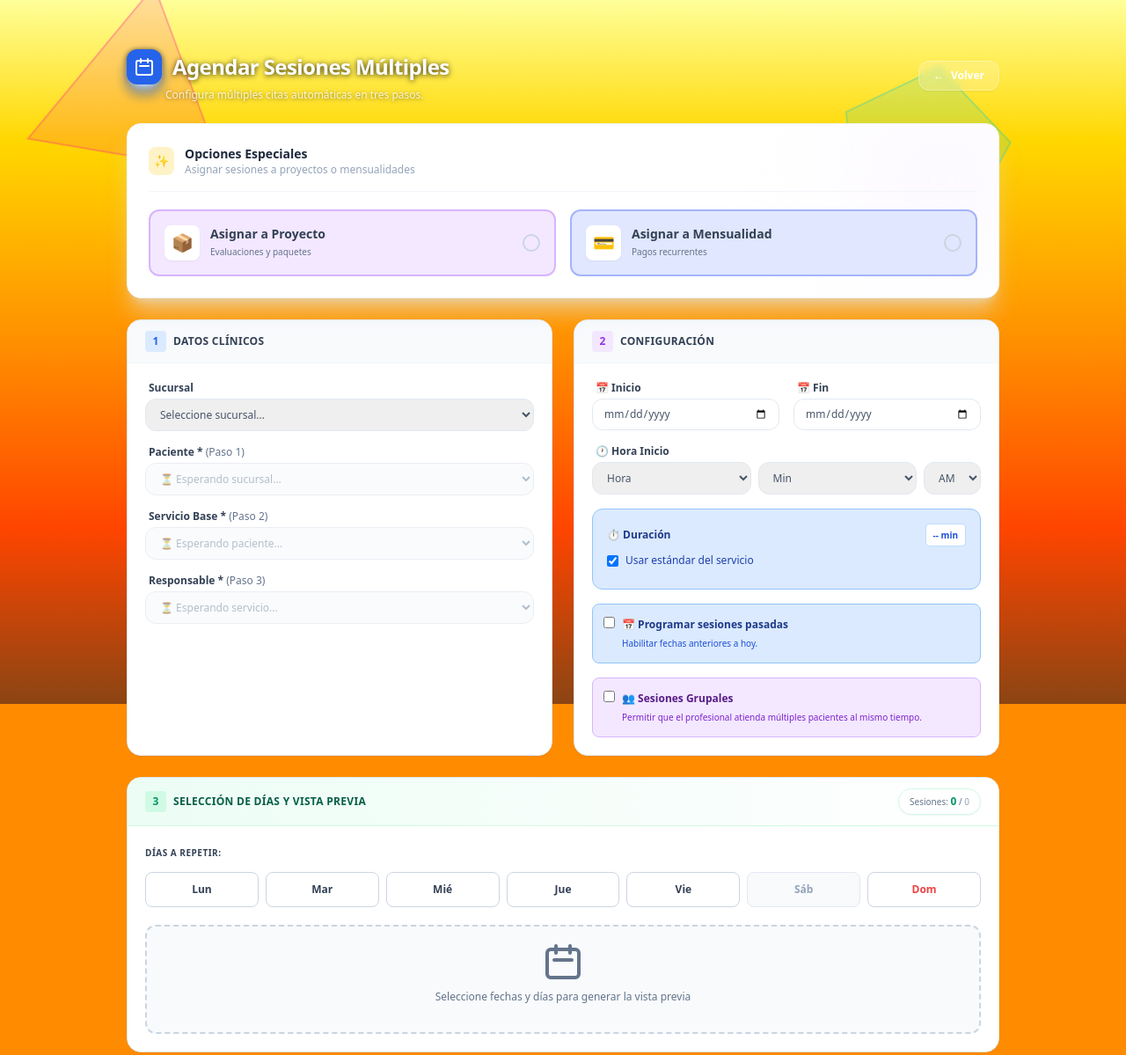
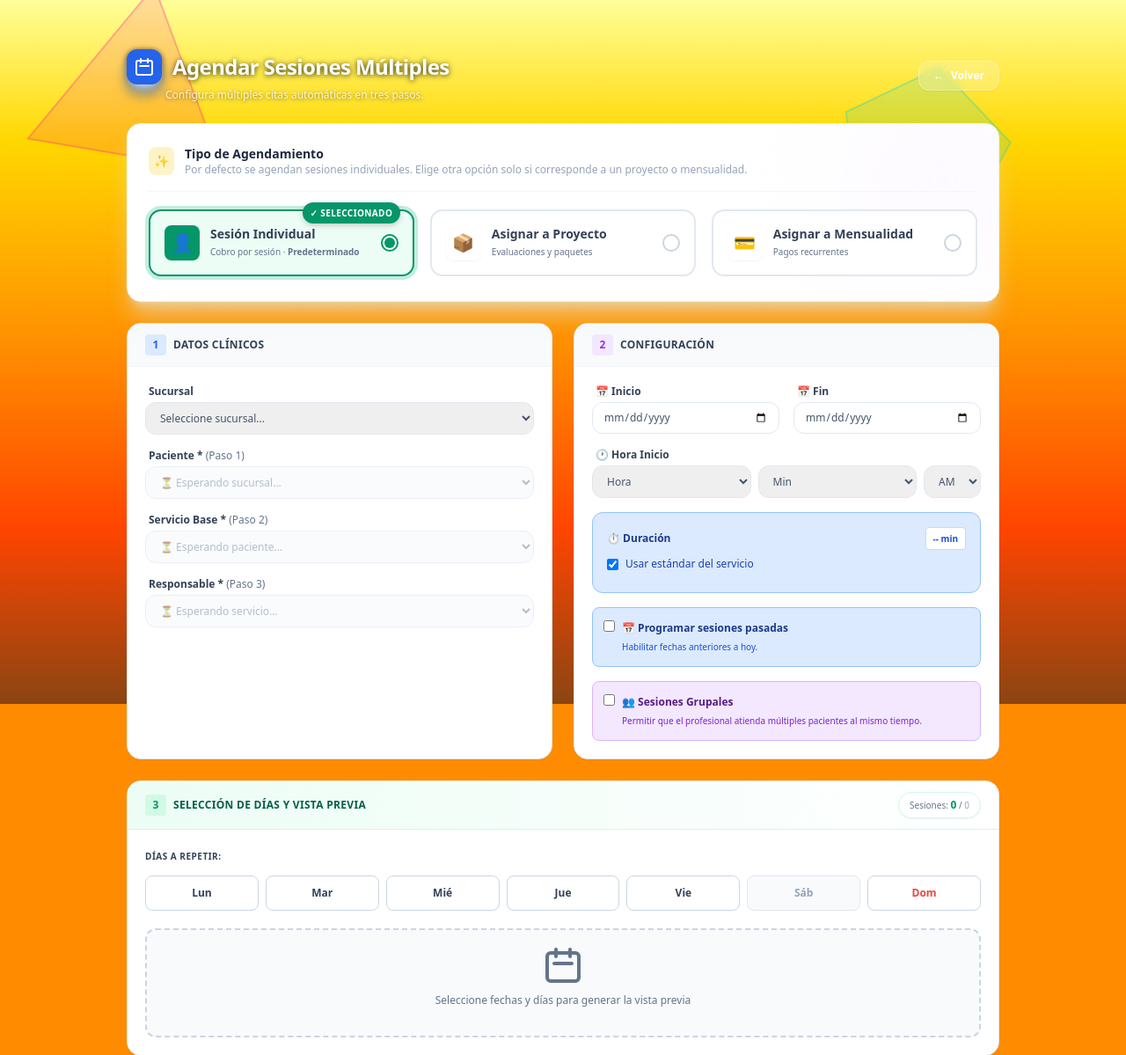
Before and after one commit to casoval/centro_terapias_v2, a Django app: template templates/agenda/agendar_recurrente.html in a window 1280 px wide. Shown: the top 1199 px of the page at 88% size. Run offline with Django 5.2, Linux system fonts and the light colour scheme; the template is opened without the code that fills it, so the values that code supplies are empty; some libraries are stand-ins or nearby versions.

Commit message:
mejoras de agenda y lista

```diff
--- a/templates/agenda/agendar_recurrente.html
+++ b/templates/agenda/agendar_recurrente.html
@@ -4,6 +4,27 @@
 {% block title %}Agendar Sesiones Recurrentes{% endblock %}
 
 {% block content %}
+
+<style>
+.opt-grid{display:grid;gap:1.1rem;grid-template-columns:1fr}
+@media(min-width:768px){.opt-grid{grid-template-columns:repeat(3,1fr)}}
+.opt-card{position:relative;display:block;cursor:pointer;background:#fff;border:2px solid #e2e8f0;border-radius:14px;padding:1rem;transition:all .2s ease}
+.opt-card:hover{border-color:#94a3b8;background:#f8fafc}
+.opt-tag{display:none;position:absolute;top:-10px;right:14px;font-size:10px;font-weight:800;color:#fff;padding:2px 9px;border-radius:999px;letter-spacing:.04em;box-shadow:0 2px 6px rgba(0,0,0,.2)}
+.opt-dot{background:#059669;transform:scale(0);transition:transform .2s}
+/* Sesión individual: seleccionada cuando ninguna otra opción está marcada */
+.opt-grid:not(:has(.opt-input:checked)) .opt-individual{border-color:#059669;background:#ecfdf5;box-shadow:0 0 0 4px rgba(16,185,129,.25)}
+.opt-grid:not(:has(.opt-input:checked)) .opt-individual .opt-tag{display:block}
+.opt-grid:not(:has(.opt-input:checked)) .opt-individual .opt-radio{border-color:#059669}
+.opt-grid:not(:has(.opt-input:checked)) .opt-individual .opt-dot{transform:scale(1)}
+.opt-grid:not(:has(.opt-input:checked)) .opt-individual .opt-icon{background:#059669}
+/* Proyecto / Mensualidad seleccionadas */
+.opt-input:checked + .opt-proyecto{border-color:#7c3aed;background:#f5f3ff;box-shadow:0 0 0 4px rgba(124,58,237,.25)}
+.opt-input:checked + .opt-mensualidad{border-color:#4f46e5;background:#eef2ff;box-shadow:0 0 0 4px rgba(79,70,229,.25)}
+.opt-input:checked + .opt-card .opt-tag{display:block}
+.opt-input:focus-visible + .opt-card,.opt-individual:focus-visible{outline:3px solid #2563eb;outline-offset:2px}
+.opt-input:disabled + .opt-card{opacity:.5;cursor:not-allowed}
+</style>
 <div class="py-6 text-sm text-slate-600 font-sans">
     <div class="max-w-5xl mx-auto px-4">
 
@@ -34,20 +55,32 @@
                     <div class="flex items-center gap-3 mb-5 border-b border-slate-100 pb-4">
                         <div class="bg-amber-100 text-amber-600 p-1.5 rounded-lg">✨</div>
                         <div>
-                            <h3 class="font-bold text-slate-800">Opciones Especiales</h3>
-                            <p class="text-slate-400 text-xs">Asignar sesiones a proyectos o mensualidades</p>
+                            <h3 class="font-bold text-slate-800">Tipo de Agendamiento</h3>
+                            <p class="text-slate-400 text-xs">Por defecto se agendan sesiones individuales. Elige otra opción solo si corresponde a un proyecto o mensualidad.</p>
                         </div>
                     </div>
 
-                    <div class="grid grid-cols-1 lg:grid-cols-2 gap-4">
-                        <div class="group relative">
-                            <input type="checkbox" id="asignar_proyecto" name="asignar_proyecto" class="peer sr-only" onchange="toggleProyectoSelect()" {% if proyecto_preseleccionado %}checked{% endif %}>
-
-                            <label for="asignar_proyecto" id="label-asignar-proyecto" class="block cursor-pointer bg-purple-100 border-2 border-purple-300 rounded-xl p-4 hover:bg-purple-200 hover:border-purple-400 hover:shadow-sm peer-checked:bg-purple-200 peer-checked:border-purple-500 peer-checked:shadow-md transition-all duration-300">
+                    <div class="opt-grid">
+                        <div id="card-individual" class="opt-card opt-individual" role="button" tabindex="0" onclick="seleccionarSesionIndividual()" onkeydown="if(event.key==='Enter'||event.key===' '){event.preventDefault();seleccionarSesionIndividual();}">
+                            <span class="opt-tag" style="background:#059669">✓ SELECCIONADO</span>
+                            <div class="flex items-center gap-3">
+                                <div class="w-10 h-10 rounded-lg bg-white shadow-sm flex items-center justify-center text-xl opt-icon">👤</div>
+                                <div class="flex-1">
+                                    <h4 class="font-bold text-slate-700 text-sm">Sesión Individual</h4>
+                                    <p class="text-[10px] text-slate-500">Cobro por sesión · <b>Predeterminado</b></p>
+                                </div>
+                                <div class="w-5 h-5 rounded-full border-2 border-slate-300 flex items-center justify-center opt-radio">
+                                    <div class="w-3 h-3 rounded-full opt-dot"></div>
+                                </div>
+                            </div>
+                        </div>
+
+                        <div class="relative">
+                            <input type="checkbox" id="asignar_proyecto" name="asignar_proyecto" class="peer sr-only opt-input" onchange="toggleProyectoSelect()" {% if proyecto_preseleccionado %}checked{% endif %}>
+                            <label for="asignar_proyecto" id="label-asignar-proyecto" class="opt-card opt-proyecto">
+                                <span class="opt-tag" style="background:#7c3aed">✓ SELECCIONADO</span>
                                 <div class="flex items-center gap-3">
-                                    <div class="w-10 h-10 rounded-lg bg-white shadow-sm flex items-center justify-center text-xl transition-colors" id="icon-proyecto">
-                                        📦
-                                    </div>
+                                    <div class="w-10 h-10 rounded-lg bg-white shadow-sm flex items-center justify-center text-xl transition-colors" id="icon-proyecto">📦</div>
                                     <div class="flex-1">
                                         <h4 class="font-bold text-slate-700 text-sm" id="title-proyecto">Asignar a Proyecto</h4>
                                         <p class="text-[10px] text-slate-500">Evaluaciones y paquetes</p>
@@ -57,7 +90,27 @@
                                     </div>
                                 </div>
                             </label>
-
+                        </div>
+
+                        <div class="relative">
+                            <input type="checkbox" id="asignar_mensualidad" name="asignar_mensualidad" class="peer sr-only opt-input" onchange="toggleMensualidadSelect()">
+                            <label for="asignar_mensualidad" id="label-asignar-mensualidad" class="opt-card opt-mensualidad">
+                                <span class="opt-tag" style="background:#4f46e5">✓ SELECCIONADO</span>
+                                <div class="flex items-center gap-3">
+                                    <div class="w-10 h-10 rounded-lg bg-white shadow-sm flex items-center justify-center text-xl transition-colors" id="icon-mensualidad">💳</div>
+                                    <div class="flex-1">
+                                        <h4 class="font-bold text-slate-700 text-sm" id="title-mensualidad">Asignar a Mensualidad</h4>
+                                        <p class="text-[10px] text-slate-500">Pagos recurrentes</p>
+                                    </div>
+                                    <div class="w-5 h-5 rounded-full border-2 border-slate-300 transition-all flex items-center justify-center" id="radio-mensualidad">
+                                        <div class="w-3 h-3 rounded-full bg-indigo-600 scale-0 transition-transform" id="radio-mensualidad-inner"></div>
+                                    </div>
+                                </div>
+                            </label>
+                        </div>
+                    </div>
+
+                    <div class="mt-1">
                             <div id="proyecto-select-container" class="{% if not proyecto_preseleccionado %}hidden{% endif %} mt-3 pl-1 pr-1 animate-fade-in">
                                 <div class="bg-white p-4 rounded-xl border border-purple-100 shadow-sm">
                                     <label class="block text-xs font-bold text-purple-800 mb-2">Seleccionar Proyecto</label>
@@ -89,26 +142,6 @@
                                     </div>
                                 </div>
                             </div>
-                        </div>
-
-                        <div class="group relative">
-                            <input type="checkbox" id="asignar_mensualidad" name="asignar_mensualidad" class="peer sr-only" onchange="toggleMensualidadSelect()">
-
-                            <label for="asignar_mensualidad" id="label-asignar-mensualidad" class="block cursor-pointer bg-indigo-100 border-2 border-indigo-300 rounded-xl p-4 hover:bg-indigo-200 hover:border-indigo-400 hover:shadow-sm peer-checked:bg-indigo-200 peer-checked:border-indigo-500 peer-checked:shadow-md transition-all duration-300">
-                                <div class="flex items-center gap-3">
-                                    <div class="w-10 h-10 rounded-lg bg-white shadow-sm flex items-center justify-center text-xl transition-colors" id="icon-mensualidad">
-                                        💳
-                                    </div>
-                                    <div class="flex-1">
-                                        <h4 class="font-bold text-slate-700 text-sm" id="title-mensualidad">Asignar a Mensualidad</h4>
-                                        <p class="text-[10px] text-slate-500">Pagos recurrentes</p>
-                                    </div>
-                                    <div class="w-5 h-5 rounded-full border-2 border-slate-300 transition-all flex items-center justify-center" id="radio-mensualidad">
-                                        <div class="w-3 h-3 rounded-full bg-indigo-600 scale-0 transition-transform" id="radio-mensualidad-inner"></div>
-                                    </div>
-                                </div>
-                            </label>
-
                             <div id="mensualidad-select-container" class="hidden mt-3 pl-1 pr-1 animate-fade-in">
                                 <div class="bg-white p-4 rounded-xl border border-indigo-100 shadow-sm">
                                     <label class="block text-xs font-bold text-indigo-800 mb-2">Seleccionar Mensualidad</label>
@@ -142,7 +175,6 @@
                                     </div>
                                 </div>
                             </div>
-                        </div>
                     </div>
                 </div>
             </div>
@@ -889,6 +921,26 @@ window.actualizarContador = function() {
 };
 
 // ========================================
+// SESIÓN INDIVIDUAL (opción predeterminada)
+// Desmarca proyecto y mensualidad. Si alguna está bloqueada
+// (llegó preseleccionada desde otra pantalla) no hace nada.
+// ========================================
+function seleccionarSesionIndividual() {
+    if (document.getElementById('input-hidden-proyecto')) return;
+    const chkMens = document.getElementById('asignar_mensualidad');
+    const chkProy = document.getElementById('asignar_proyecto');
+    if (chkMens && !chkMens.disabled && chkMens.checked) {
+        chkMens.checked = false;
+        toggleMensualidadSelect();
+    }
+    if (chkProy && !chkProy.disabled && chkProy.checked) {
+        chkProy.checked = false;
+        toggleProyectoSelect();
+    }
+}
+window.seleccionarSesionIndividual = seleccionarSesionIndividual;
+
+// ========================================
 // TOGGLE PROYECTO SELECT
 // ========================================
 function toggleProyectoSelect() {
```
Also changed, not shown: templates/agenda/partials/calendario_lista.html (+13 -5 lines).
